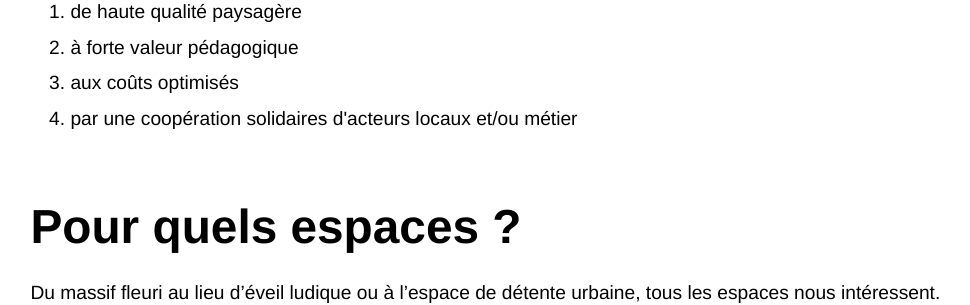
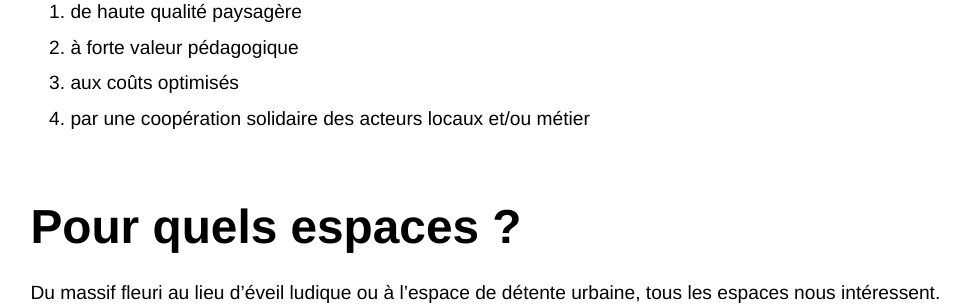
Before and after one commit to pierrenault/hopdurable.github.io, a Jekyll site: the page built from index.html, in a window 1280 px wide and 900 px high, scrolled down 1154 px. Shown: the part 152-457 px from the top of the window, without its empty margins (8-978 px from the left). Built offline with Jekyll 4.4.1, drawn with Linux system fonts in a browser that asks for light colours.

Commit message:
Update index.html

```diff
--- a/index.html
+++ b/index.html
@@ -23,7 +23,7 @@
       <li>de haute qualité paysagère</li>
       <li>à forte valeur pédagogique</li>
       <li>aux coûts optimisés</li>
-      <li>par une coopération solidaires d'acteurs locaux et/ou métier</li>
+      <li>par une coopération solidaire des acteurs locaux et/ou métier</li>
     </ol>
     <h2> Pour quels espaces ?</h2>
     <p>Du massif fleuri au lieu d’éveil ludique ou à l’espace de détente urbaine, tous les espaces nous intéressent.</p>
```
